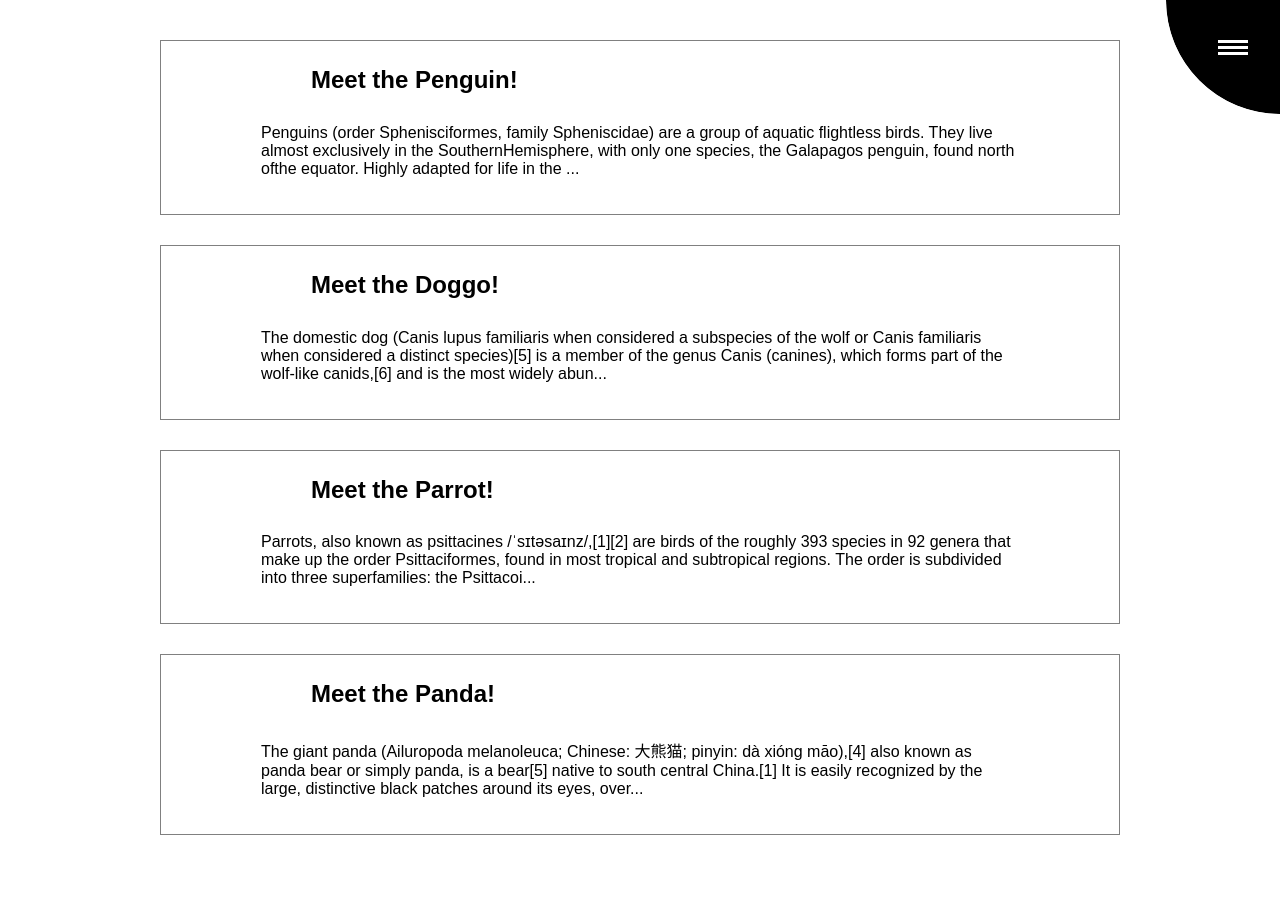
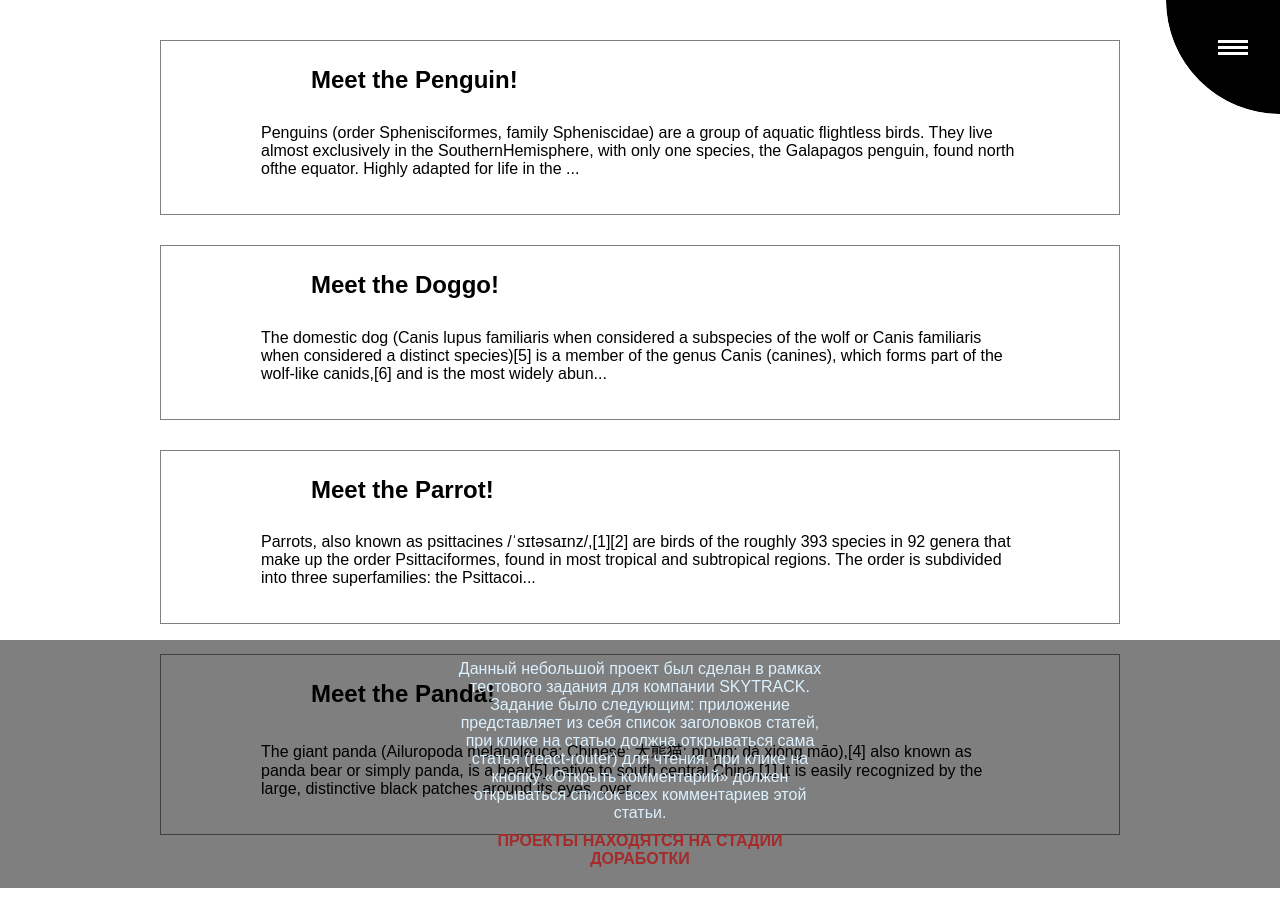
Before and after one commit to Iminrage/projects_hub, a React (Create React App) app: page /projects_hub/articles in a window 1280 px wide. Built offline with nearby package versions, Linux system fonts and the light colour scheme; a web font is replaced by a local one.

Commit message:
added hint

```diff
--- a/src/components/articles/ArticleHome.js
+++ b/src/components/articles/ArticleHome.js
@@ -23,7 +23,21 @@ function Home(props) {
   ) : (
     <div className="">No posts yet</div>
   );
-  return <PostsWrapper>{postsList}</PostsWrapper>;
+  return (
+    <div className="">
+      <PostsWrapper>{postsList}</PostsWrapper>
+      <Hint>
+        <HintText>
+          Данный небольшой проект был сделан в рамках тестового задания для
+          компании SKYTRACK. Задание было следующим:
+					приложение представляет из себя список заголовков
+          статей, при клике на статью должна открываться сама статья (react-router) для чтения, при клике на кнопку «Открыть комментарий»
+          должен открываться список всех комментариев этой статьи. <br/>
+          <HintBText>Проекты находятся на стадии доработки</HintBText>
+        </HintText>
+      </Hint>
+    </div>
+  );
 }
 
 const mapStateToProps = state => {
@@ -33,7 +47,6 @@ const mapStateToProps = state => {
 };
 
 const PostLinkWrapper = styled.div`
-
   margin-bottom: 30px;
 `;
 const PostHeading = styled.h2`
@@ -54,7 +67,28 @@ const ExtraContent = styled.div``;
 const PostsWrapper = styled.div`
   width: 960px;
   margin: 0 auto;
-	padding: 40px 0;
+  padding: 40px 0;
+`;
+
+const Hint = styled.div`
+  position: absolute;
+  top: 80%;
+  left: 0;
+  width: 100%;
+  background-color: rgba(0, 0, 0, 0.5);
+`;
+const HintText = styled.p`
+  color: #dcf1ff;
+  text-align: center;
+  width: 30%;
+  padding: 20px 0;
+  margin: 0 auto;
+`;
+const HintBText = styled.b`
+  color: brown;
+  display: inline-block;
+  padding-top: 10px;
+  text-transform: uppercase;
 `;
 
 export default connect(mapStateToProps)(Home);
```
